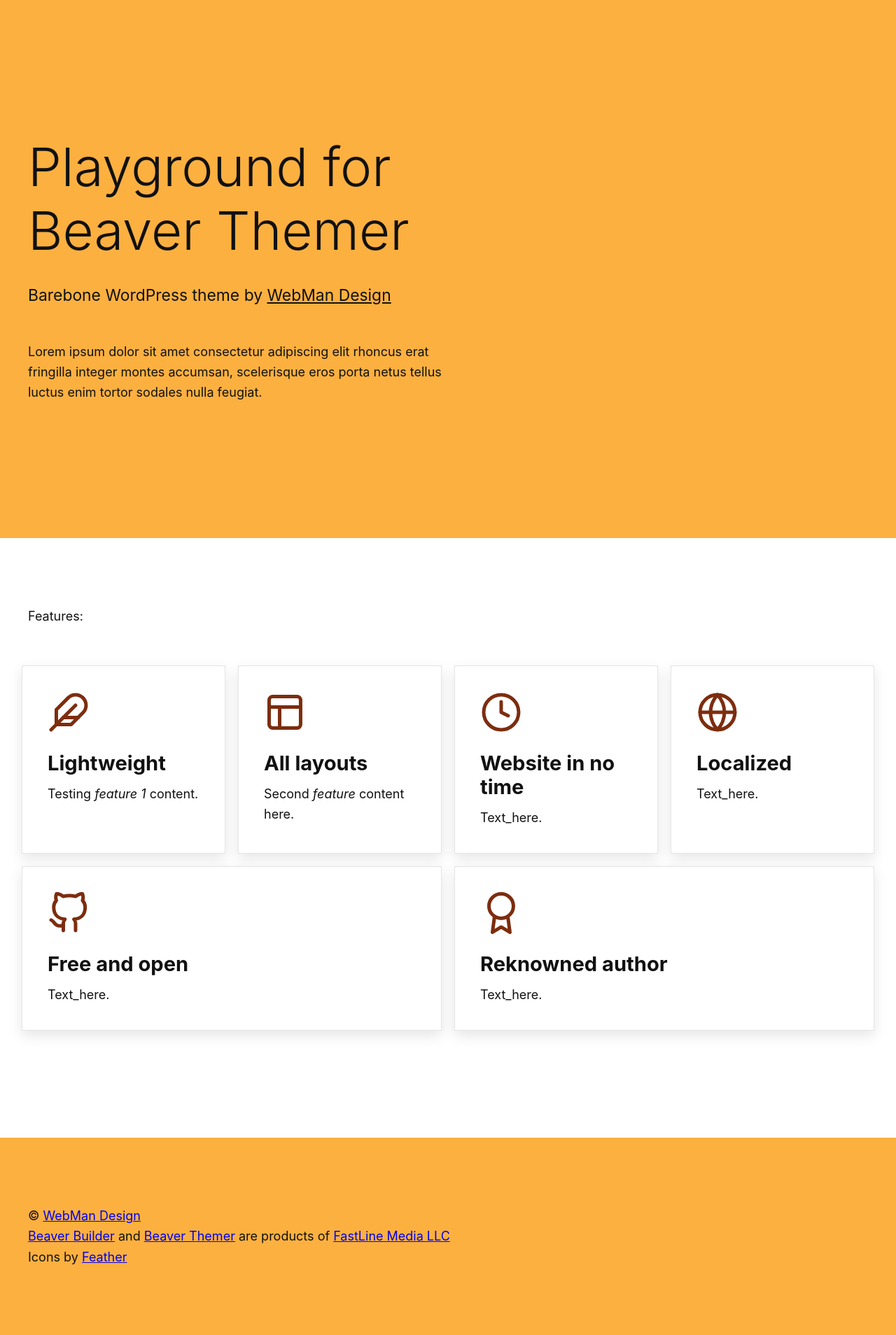
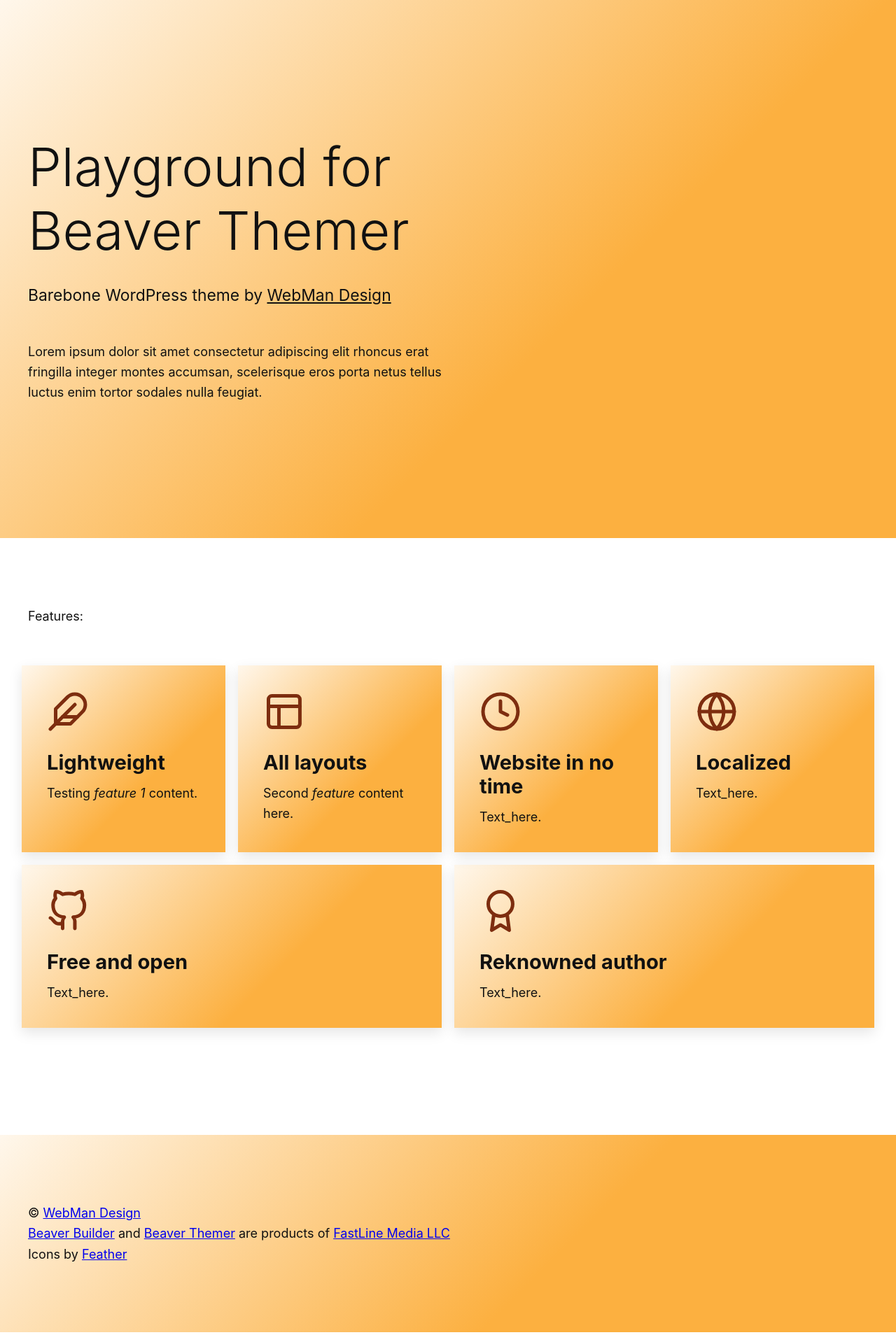
Before and after one commit to webmandesign/playground-for-beaver-themer, a Jekyll site: the page built from index.md, in a window 1280 px wide. Shown: the whole page at 70% size. Built offline with Jekyll 4.4.1, drawn with Linux system fonts in a browser that asks for light colours.

Commit message:
* Updating styles

```diff
--- a/_sass/base/_base.scss
+++ b/_sass/base/_base.scss
@@ -25,3 +25,7 @@
 	max-width: 1200px;
 	margin: 0 auto;
 }
+
+%hero_background {
+	background: linear-gradient( -45deg, #fcb040 38%, rgba( #fcb040, .1 ) );
+}
--- a/_sass/content/__features.scss
+++ b/_sass/content/__features.scss
@@ -9,12 +9,11 @@
 	}
 
 	&-item {
+		@extend %hero_background;
 		flex: 1;
 		min-width: 16em;
 		padding: 2 * $gutter;
 		margin: $gutter / 2;
-		border-width: 1px;
-		border-style: solid;
 		box-shadow: 0 .382em 1em rgba( #000, .1 );
 
 		svg {
--- a/_sass/footer/_footer.scss
+++ b/_sass/footer/_footer.scss
@@ -1,4 +1,4 @@
 .site-footer {
+	@extend %hero_background;
 	padding: 5.387em 0;
-	background-color: #fcb040;
 }
--- a/_sass/header/_header.scss
+++ b/_sass/header/_header.scss
@@ -1,11 +1,11 @@
 .site-header {
+	@extend %hero_background;
 	display: flex;
 	flex-direction: column;
 	justify-content: center;
 	position: relative;
 	min-height: 85.4vh;
 	padding: 5.387em 0;
-	background-color: #fcb040;
 
 	a {
 		color: inherit;
```
